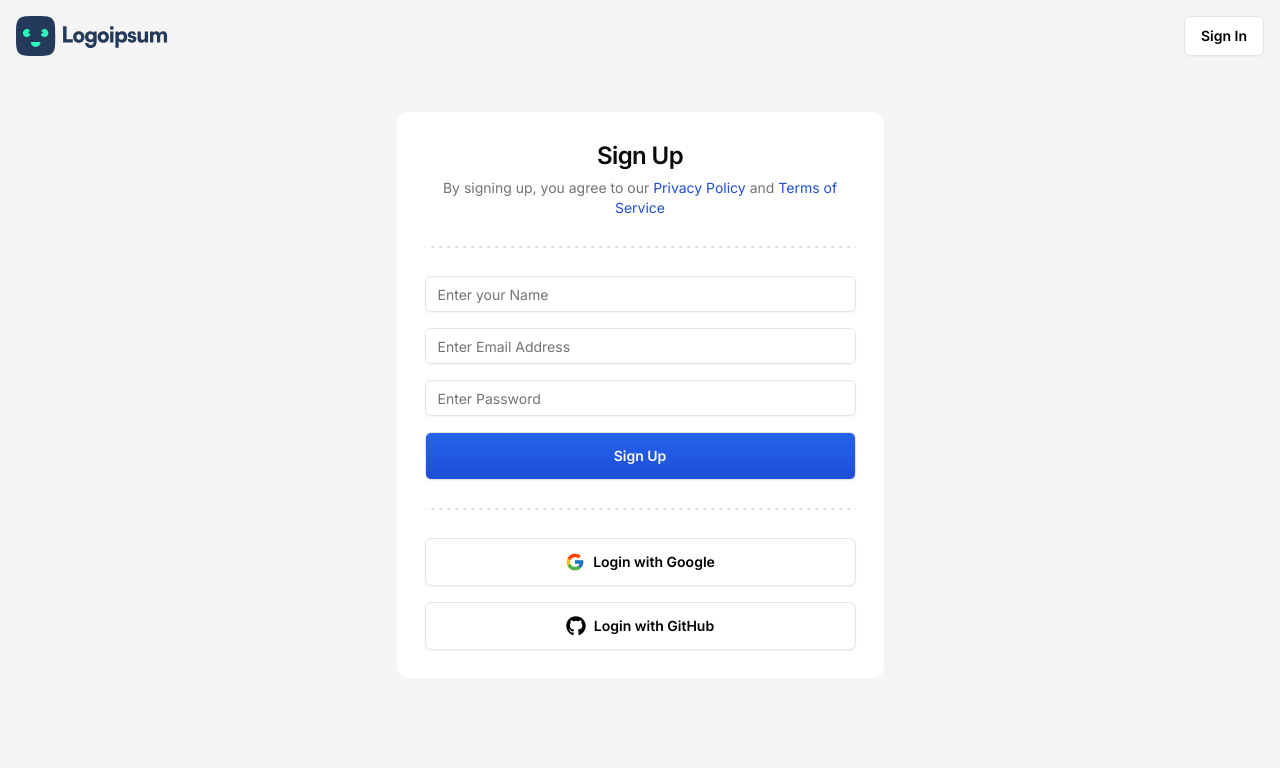
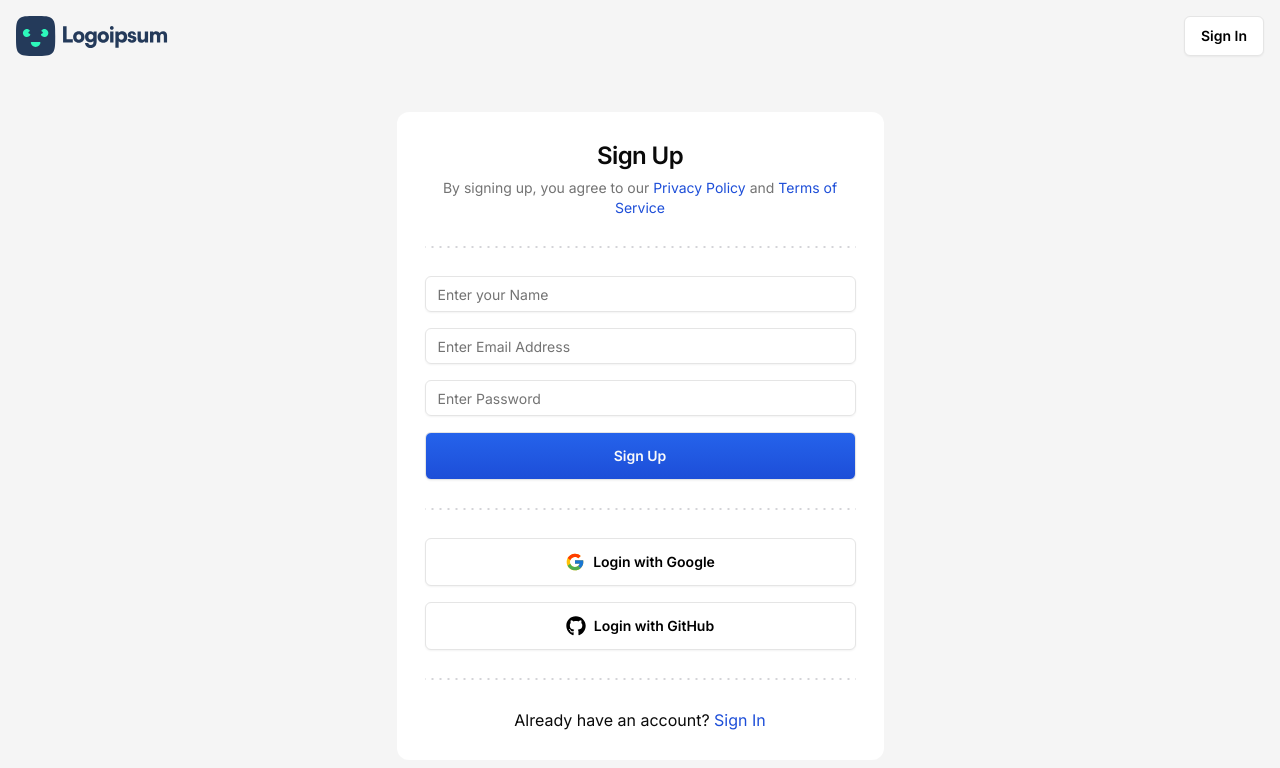
Before and after one commit to Zaid-maker/jira-clone, a Next.js app: page /sign-up in a window 1280 px wide. Shown: the top 768 px of the page. Built offline with nearby package versions, Linux system fonts and the light colour scheme.

Commit message:
update footer for SignIn and SignUp to include special message

```diff
--- a/src/features/auth/components/sign-in-card.tsx
+++ b/src/features/auth/components/sign-in-card.tsx
@@ -124,6 +124,15 @@ export const SignInCard = () => {
           Login with GitHub
         </Button>
       </CardContent>
+      <div className="px-7">
+        <DottedSeparator />
+      </div>
+      <CardContent className="p-7 flex items-center justify-center">
+        Don&apos;t have an account?{" "}
+        <Link href="/sign-up">
+          <span className="text-blue-700">&nbsp;Sign Up</span>
+        </Link>
+      </CardContent>
     </Card>
   );
 };
--- a/src/features/auth/components/sign-up-card.tsx
+++ b/src/features/auth/components/sign-up-card.tsx
@@ -147,6 +147,17 @@ export const SignUpCard = () => {
           Login with GitHub
         </Button>
       </CardContent>
+      <div className="px-7">
+        <DottedSeparator />
+      </div>
+      <CardContent className="p-7 flex items-center justify-center">
+        <p>
+          Already have an account?{" "}
+          <Link href="/sign-in">
+            <span className="text-blue-700">Sign In</span>
+          </Link>
+        </p>
+      </CardContent>
     </Card>
   );
 };
```
